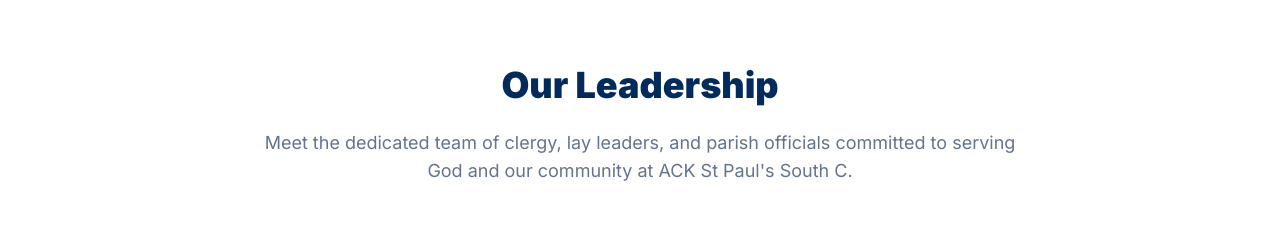
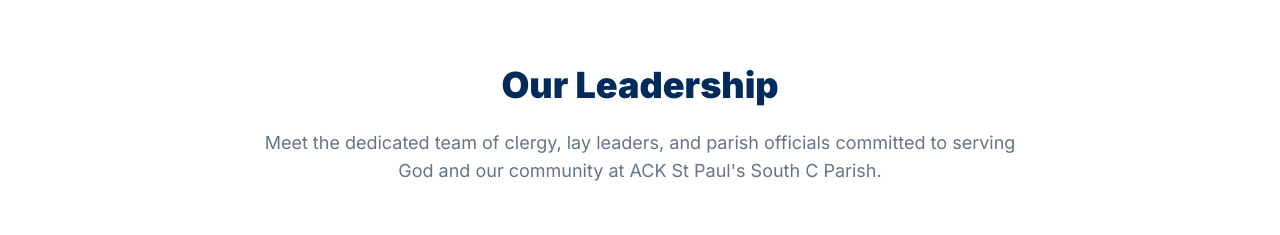
Before and after one commit to dmuvaa/ackstpaulssouthc, a Next.js app: page /about in a window 1280 px wide. Shown: the part 980-1215 px from the top of the page. Built offline with nearby package versions, Linux system fonts and the light colour scheme.

Commit message:
Update Corrections

```diff
--- a/src/app/(main)/about/page.tsx
+++ b/src/app/(main)/about/page.tsx
@@ -96,7 +96,7 @@
             <h2 className="text-4xl font-black text-primary mb-6">Our Leadership</h2>
             <p className="text-lg text-muted-foreground">
               Meet the dedicated team of clergy, lay leaders, and parish officials committed to serving
-              God and our community at ACK St Paul's South C.
+              God and our community at ACK St Paul's South C Parish.
             </p>
           </div>
 
```
